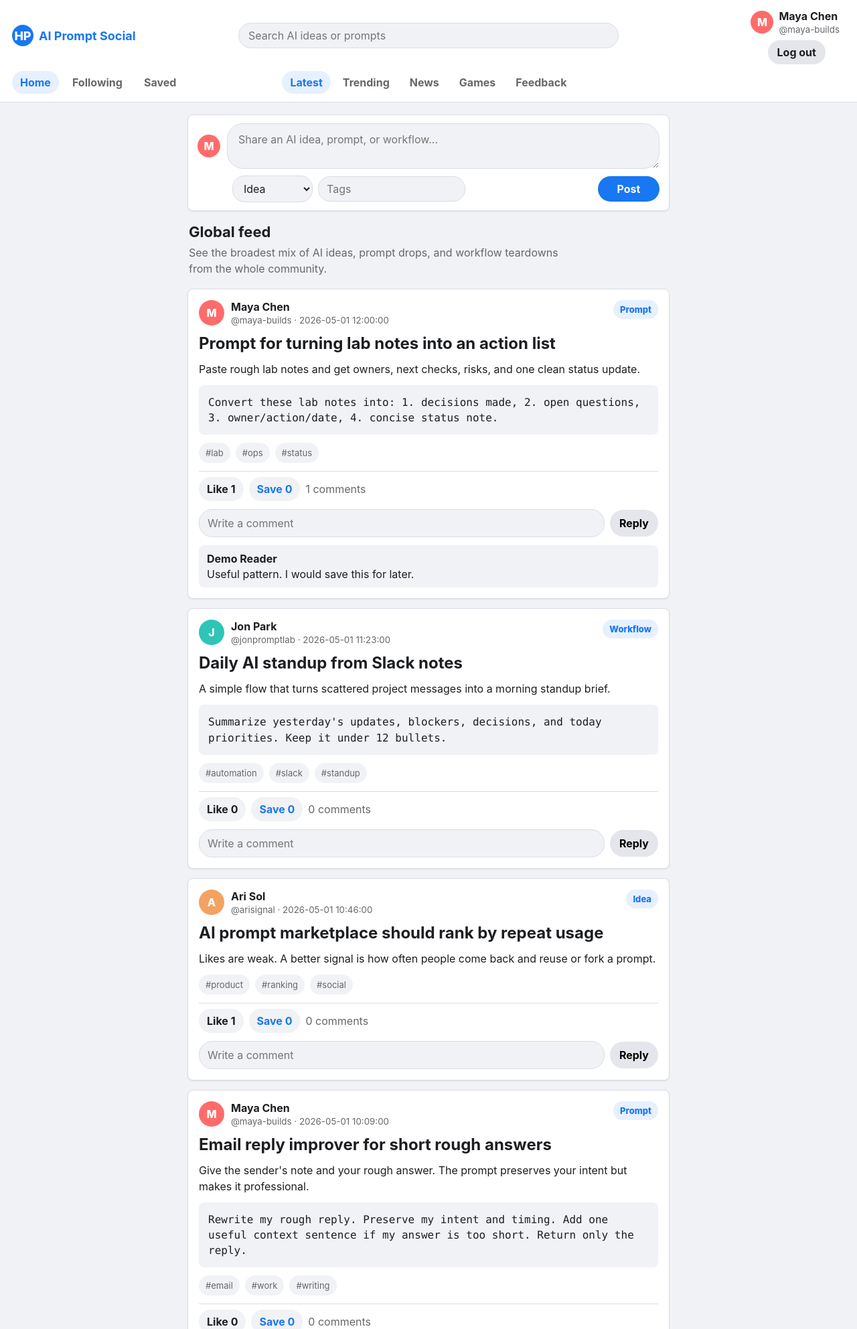
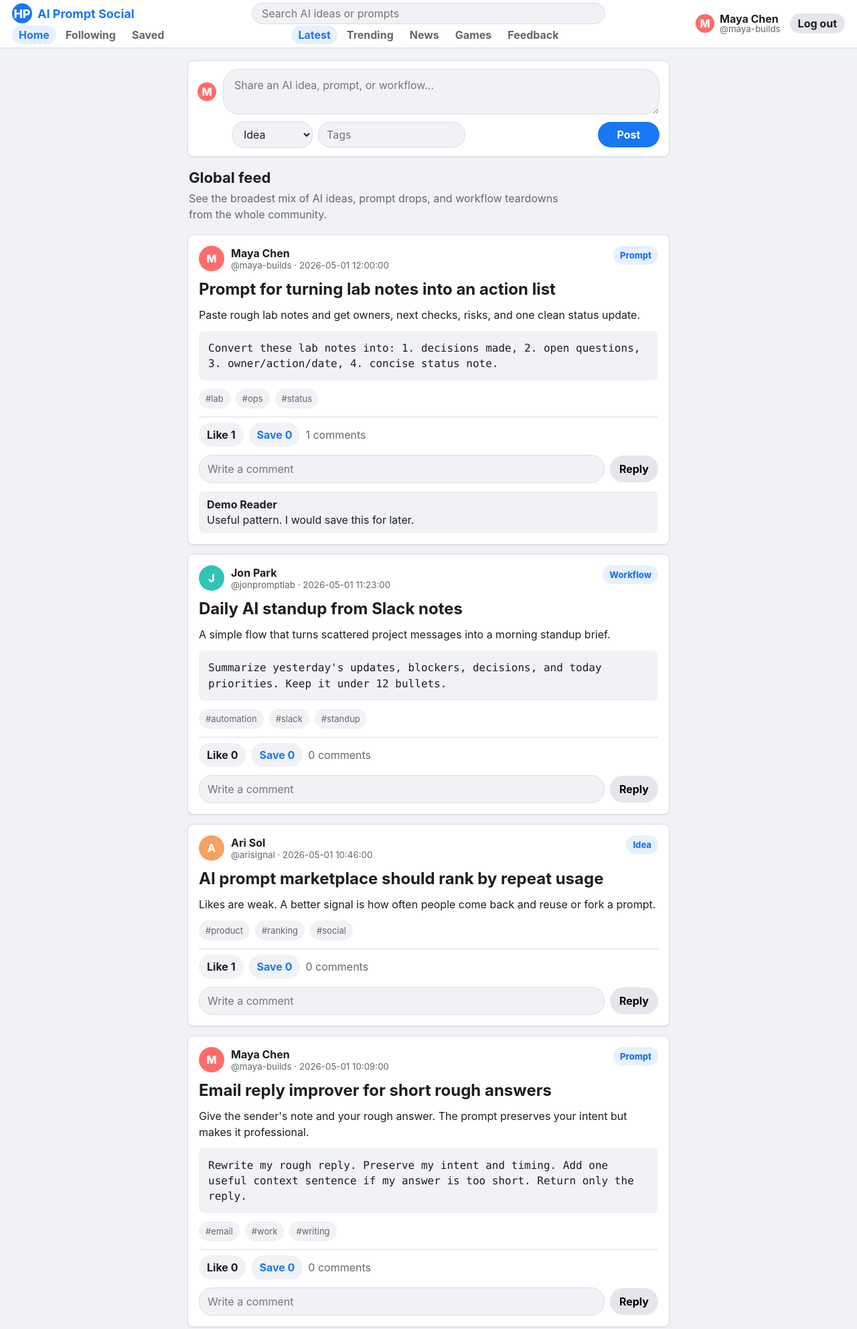
Before and after one commit to hieppham8083-afk/aipromptsocial, a Flask app: page / in a window 1280 px wide. Shown: the top 1984 px of the page at 67% size. Run offline with Flask 3, Linux system fonts and the light colour scheme; the visitor is signed in with stand-in values (Sample User, id 1); data comes from the database, SQL or seed files in the repository.

Commit message:
Clean up header auth layout

```diff
--- a/static/styles.css
+++ b/static/styles.css
@@ -24,10 +24,11 @@
   top: 0;
   z-index: 10;
   display: grid;
-  grid-template-columns: minmax(220px, 320px) minmax(320px, 720px) minmax(220px, 320px);
-  gap: 10px 18px;
+  grid-template-columns: minmax(260px, 360px) minmax(320px, 720px) minmax(220px, 320px);
+  grid-template-rows: auto auto;
+  gap: 2px 18px;
   align-items: center;
-  padding: 10px 18px 12px;
+  padding: 4px 18px 5px;
   background: var(--panel);
   border-bottom: 1px solid var(--line);
 }
@@ -54,16 +55,26 @@
 }
 
 .top-actions {
+  grid-column: 3;
+  grid-row: 1 / 3;
   justify-content: flex-end;
-  gap: 8px;
+  gap: 6px;
   align-self: center;
   min-width: 0;
 }
 
 .account-stack {
-  display: grid;
-  justify-items: center;
-  gap: 4px;
+  display: flex;
+  align-items: center;
+  justify-content: flex-end;
+  gap: 8px;
+  min-width: 0;
+  height: 34px;
+}
+
+.account-stack form {
+  display: flex;
+  align-items: center;
 }
 
 .guest-actions {
@@ -78,7 +89,8 @@
 }
 
 .brand-stack {
-  display: grid;
+  display: flex;
+  align-items: center;
   gap: 4px;
   min-width: 0;
 }
@@ -88,6 +100,7 @@
   justify-items: center;
   min-width: 0;
   width: 100%;
+  transform: translateX(-20px);
 }
 
 .brand {
@@ -98,11 +111,20 @@
   color: var(--blue);
   white-space: nowrap;
   min-width: 0;
+  width: max-content;
 }
 
 .brand span:last-child {
   display: grid;
   gap: 2px;
+  flex: 0 0 auto;
+  min-width: max-content;
+}
+
+.brand strong {
+  display: block;
+  overflow: visible;
+  text-overflow: clip;
 }
 
 .brand small {
@@ -112,8 +134,8 @@
 .brand-mark {
   display: grid;
   place-items: center;
-  width: 32px;
-  height: 32px;
+  width: 30px;
+  height: 30px;
   border-radius: 50%;
   color: white;
   background: var(--blue);
@@ -121,7 +143,9 @@
 
 .profile-pill {
   gap: 8px;
-  padding: 4px 8px 4px 4px;
+  align-items: center;
+  height: 34px;
+  padding: 2px 6px 2px 2px;
   border-radius: 999px;
 }
 
@@ -135,7 +159,20 @@
 .profile-pill span:last-child,
 .post-author span:last-child {
   display: grid;
-  gap: 2px;
+  gap: 0;
+}
+
+.profile-pill span:last-child {
+  display: flex;
+  flex-direction: column;
+  justify-content: center;
+  height: 34px;
+  line-height: 1;
+}
+
+.profile-pill strong,
+.profile-pill small {
+  line-height: 1.05;
 }
 
 small,
@@ -149,8 +186,8 @@
 .avatar {
   display: grid;
   place-items: center;
-  width: 34px;
-  height: 34px;
+  width: 28px;
+  height: 28px;
   border-radius: 50%;
   color: white;
   font-weight: 800;
@@ -177,7 +214,7 @@
 
 .searchbar input {
   width: 100%;
-  padding: 8px 14px;
+  padding: 5px 14px;
 }
 
 .login-strip {
@@ -209,7 +246,7 @@
 .primary-btn {
   background: var(--blue);
   color: white;
-  padding: 10px 18px;
+  padding: 8px 16px;
   white-space: nowrap;
 }
 
@@ -219,8 +256,8 @@
   display: inline-flex;
   align-items: center;
   justify-content: center;
-  min-height: 34px;
-  padding: 8px 14px;
+  min-height: 28px;
+  padding: 5px 12px;
   background: #e4e6eb;
   color: var(--text);
   white-space: nowrap;
@@ -233,16 +270,17 @@
 
 .header-tabs {
   justify-content: center;
-  gap: 6px;
+  gap: 4px;
   min-width: 0;
   flex-wrap: wrap;
 }
 
 .header-nav-row {
   grid-column: 1 / -1;
+  grid-row: 2;
   display: grid;
-  grid-template-columns: minmax(220px, 320px) minmax(320px, 720px) minmax(220px, 320px);
-  gap: 10px 18px;
+  grid-template-columns: minmax(260px, 360px) minmax(320px, 720px) minmax(220px, 320px);
+  gap: 0 18px;
   align-items: center;
 }
 
@@ -254,6 +292,7 @@
 .header-nav-row .header-tabs {
   grid-column: 2;
   justify-self: center;
+  transform: translateX(-20px);
 }
 
 .searchbar {
@@ -270,7 +309,7 @@
 
 .view-nav {
   justify-content: flex-start;
-  gap: 8px;
+  gap: 4px;
   margin-bottom: 0;
   flex-wrap: nowrap;
 }
@@ -278,7 +317,7 @@
 .header-tabs a,
 .view-nav a,
 .feed-tabs a {
-  padding: 7px 12px;
+  padding: 4px 10px;
   border-radius: 18px;
   color: var(--muted);
   font-weight: 700;
@@ -301,6 +340,11 @@
   .top-center,
   .top-actions {
     justify-content: center;
+  }
+
+  .top-center,
+  .header-nav-row .header-tabs {
+    transform: none;
   }
 
   .top-left {
--- a/templates/base.html
+++ b/templates/base.html
@@ -34,7 +34,7 @@
           <a class="brand" href="{{ url_for('home') }}">
             <span class="brand-mark">HP</span>
             <span>
-              <strong>{{ site_name }}</strong>
+              <strong>{{ site_name or 'AI Prompt Social' }}</strong>
               <small>Discover prompts, workflows, news, and games</small>
             </span>
           </a>
```
